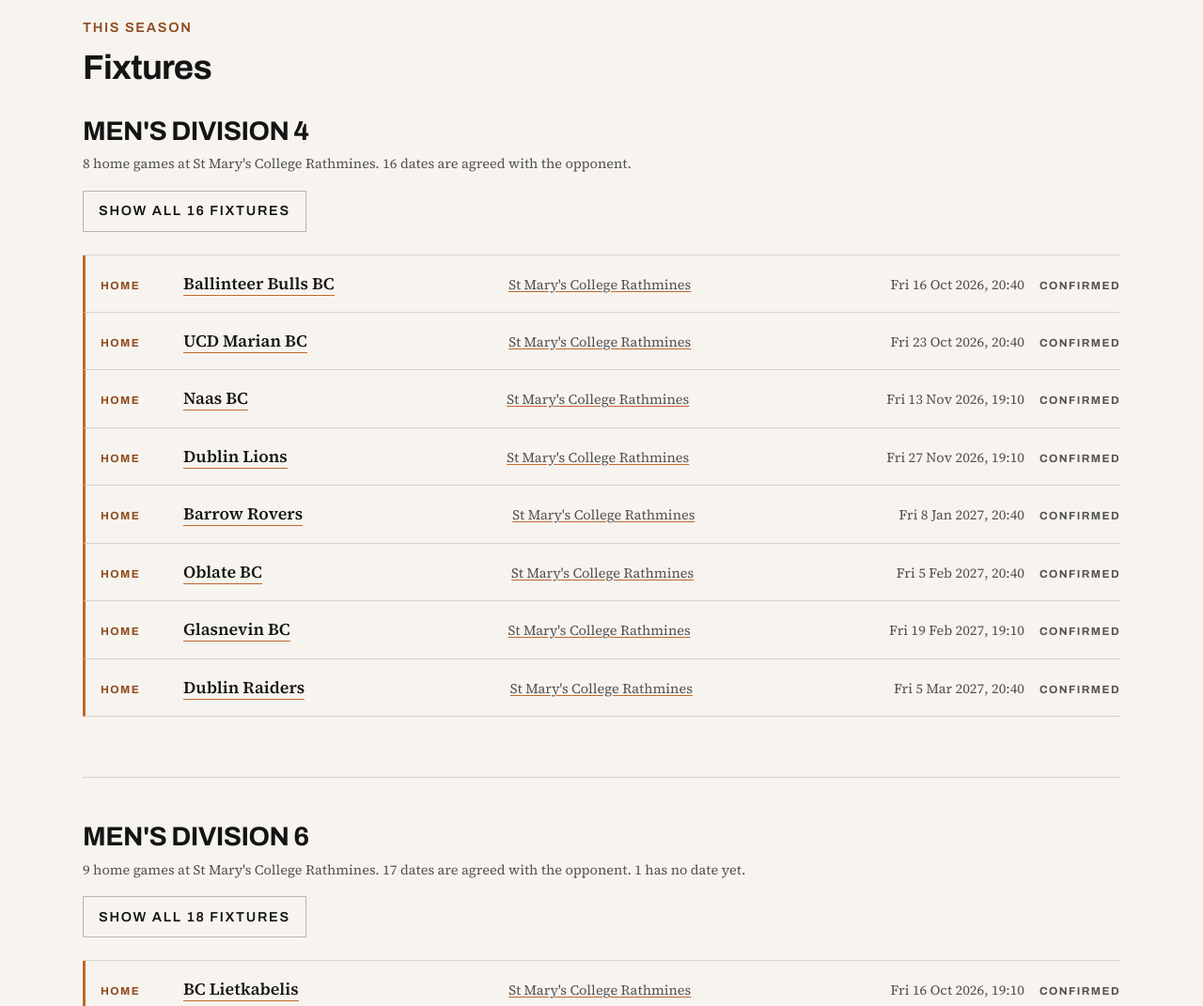
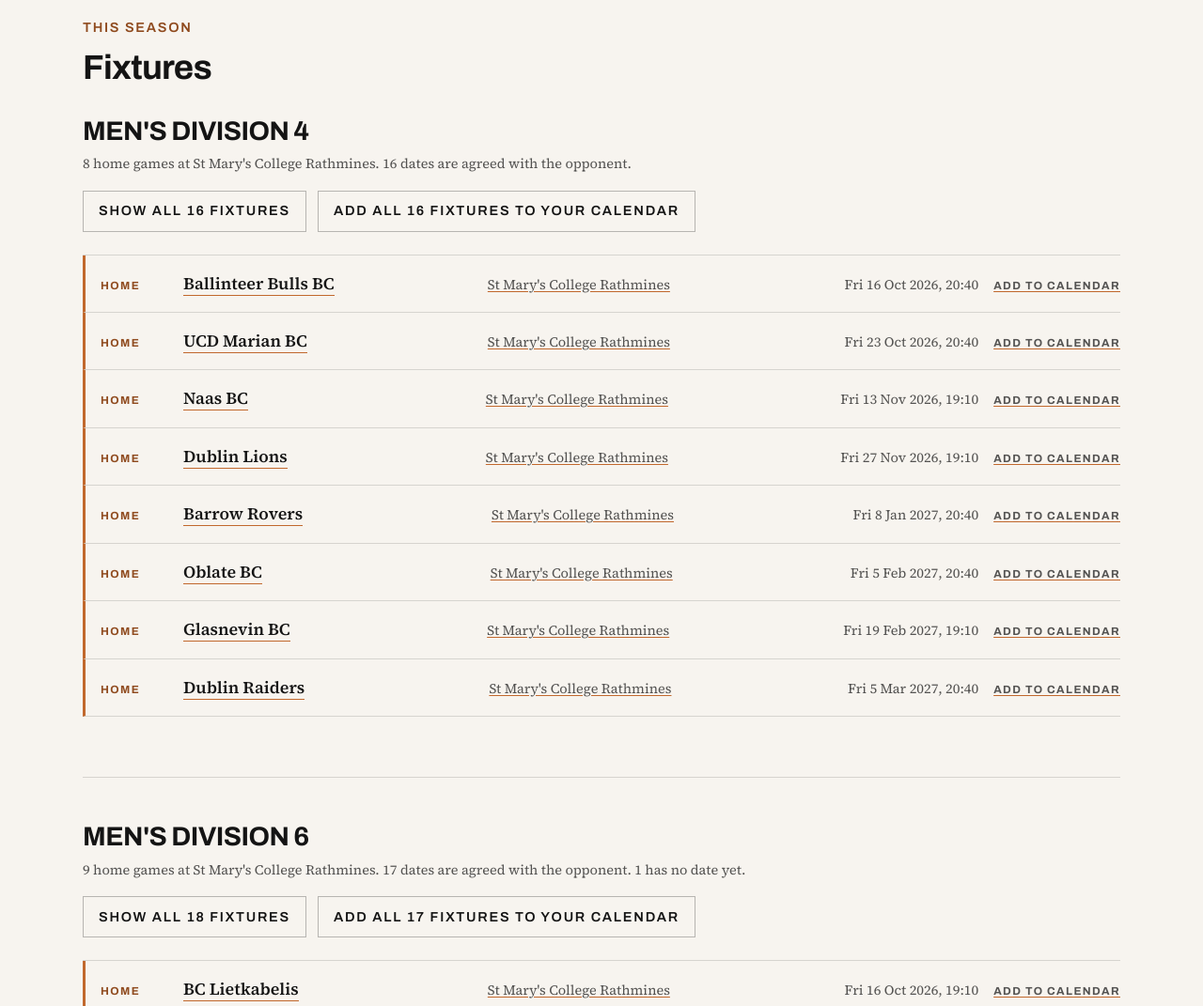
Before and after one commit to iddodi33/rbc-website, a plain HTML site: page index.html in a window 1280 px wide. Shown: the part 2040-3111 px from the top of the page at 94% size. Drawn offline with Linux system fonts and the light colour scheme.

Commit message:
Fixtures: date order, club and map links, add-to-calendar per game and per squad

```diff
--- a/css/layout.css
+++ b/css/layout.css
@@ -971,6 +971,33 @@
   color: var(--text-muted);        /* 6.9:1 on paper */
 }
 
+/* The calendar link takes the status slot on a confirmed row. Same caps
+   styling as the badge, underlined in accent so it reads as a link. */
+.fixture__cal {
+  color: var(--text);
+  text-decoration: underline;
+  text-decoration-color: var(--accent);
+  text-underline-offset: 0.2em;
+}
+
+.fixture__cal:hover {
+  color: var(--accent);
+}
+
+/* The toggle and the whole-squad calendar link share one line above the
+   list. The link borrows the toggle's box so the pair reads as one kit. */
+.fixtures-actions {
+  display: flex;
+  flex-wrap: wrap;
+  align-items: center;
+  gap: var(--space-3);
+  margin: 0;
+}
+
+a.fixtures-calendar {
+  text-decoration: none;
+}
+
 /* The date of an offered slot is not a fact yet, so it does not get to look
    like one. Same muted weight as the venue beside it, never bolder. */
 .fixture--provisional .fixture__date {
--- a/index.html
+++ b/index.html
@@ -625,7 +625,7 @@
         return /^\d{2}:\d{2}$/.test(String(t)) ? String(t) : null;
       }
 
-      function row(fixture) {
+      function row(fixture, divisionLabel) {
         var isHome = fixture.home === true;
         var dateText = fixture.date ? formatDate(fixture.date) : null;
         var timeText = fixture.time ? formatTime(fixture.time) : null;
@@ -668,10 +668,21 @@
         var isConfirmed = fixture.status === "confirmed";
         li.className += isConfirmed ? " fixture--confirmed" : " fixture--provisional";
 
-        var badge = el("span", "fixture__status");
-        badge.appendChild(label("Status: "));
-        badge.appendChild(document.createTextNode(isConfirmed ? "Confirmed" : "Provisional"));
-        li.appendChild(badge);
+        /* A confirmed fixture offers itself as a calendar event in the status
+           slot; a provisional one still says so, since a date that moves is
+           worse in a calendar than on a page. */
+        var ev = isConfirmed ? icsEvent(fixture, divisionLabel) : null;
+        if (ev) {
+          var cal = icsLink("Add to calendar", "fixture__status fixture__cal", [ev],
+            "rathmines" + String(fixture.date).replace(/-/g, "") + ".ics");
+          cal.appendChild(label(", " + (fixture.opponent || "") + " on " + dateText));
+          li.appendChild(cal);
+        } else {
+          var badge = el("span", "fixture__status");
+          badge.appendChild(label("Status: "));
+          badge.appendChild(document.createTextNode(isConfirmed ? "Confirmed" : "Provisional"));
+          li.appendChild(badge);
+        }
 
         var venue = el("span", "fixture__venue");
         venue.appendChild(label("Venue: "));
@@ -767,7 +778,7 @@
            it hides the away rows in place. */
         var list = el("ul", "fixture-list is-home-only");
         list.id = titleId + "-list";
-        fixtures.slice().sort(byDate).forEach(function (f) { list.appendChild(row(f)); });
+        fixtures.slice().sort(byDate).forEach(function (f) { list.appendChild(row(f, division.label || "")); });
 
         var toggle = el("button", "fixtures-toggle");
         toggle.type = "button";
@@ -783,9 +794,100 @@
             : "Show all " + fixtures.length + " fixtures";
         });
 
-        section.appendChild(toggle);
+        var events = fixtures.filter(function (f) { return f.status === "confirmed"; })
+          .map(function (f) { return icsEvent(f, division.label || ""); })
+          .filter(Boolean);
+        var actions = el("p", "fixtures-actions");
+        actions.appendChild(toggle);
+        if (events.length) {
+          actions.appendChild(icsLink("Add all " + events.length + " fixtures to your calendar",
+            "fixtures-toggle fixtures-calendar", events,
+            "rathmines" + String(division.id || "squad").replace(/[^a-z0-9]/g, "") + "fixtures.ics"));
+        }
+        section.appendChild(actions);
         section.appendChild(list);
         return section;
+      }
+
+      /* ---- Calendar export. Each dated fixture becomes a VEVENT, 90 minutes
+         long, in Europe/Dublin time. One .ics per row, and one per squad with
+         every dated fixture. Built as Blob URLs, nothing leaves the browser. */
+      var ICS_TZ = [
+        "BEGIN:VTIMEZONE",
+        "TZID:Europe/Dublin",
+        "BEGIN:STANDARD",
+        "DTSTART:19701025T020000",
+        "RRULE:FREQ=YEARLY;BYMONTH=10;BYDAY=-1SU",
+        "TZOFFSETFROM:+0100",
+        "TZOFFSETTO:+0000",
+        "END:STANDARD",
+        "BEGIN:DAYLIGHT",
+        "DTSTART:19700329T010000",
+        "RRULE:FREQ=YEARLY;BYMONTH=3;BYDAY=-1SU",
+        "TZOFFSETFROM:+0000",
+        "TZOFFSETTO:+0100",
+        "END:DAYLIGHT",
+        "END:VTIMEZONE"
+      ].join("\r\n");
+
+      function icsEscape(text) {
+        return String(text).replace(/\\/g, "\\\\").replace(/;/g, "\\;").replace(/,/g, "\\,").replace(/\r?\n/g, "\\n");
+      }
+      function icsStamp(iso, time) {
+        return String(iso).replace(/-/g, "") + "T" + String(time || "00:00").replace(":", "") + "00";
+      }
+      function addMinutes(iso, time, minutes) {
+        var m = /^(\d{4})-(\d{2})-(\d{2})$/.exec(String(iso));
+        var t = /^(\d{2}):(\d{2})$/.exec(String(time || "00:00"));
+        if (!m || !t) { return null; }
+        var d = new Date(Date.UTC(+m[1], +m[2] - 1, +m[3], +t[1], +t[2] + minutes));
+        function two(n) { return (n < 10 ? "0" : "") + n; }
+        return d.getUTCFullYear() + two(d.getUTCMonth() + 1) + two(d.getUTCDate()) +
+               "T" + two(d.getUTCHours()) + two(d.getUTCMinutes()) + "00";
+      }
+      function icsEvent(fixture, divisionLabel) {
+        if (!fixture.date || !/^\d{2}:\d{2}$/.test(String(fixture.time || ""))) { return null; }
+        var isHome = fixture.home === true;
+        var title = isHome
+          ? "Rathmines BC v " + fixture.opponent
+          : fixture.opponent + " v Rathmines BC";
+        var where = fixture.venueAddress || fixture.venue || "";
+        var uid = "rbc-" + String(fixture.date) + "-" + String(fixture.opponent).toLowerCase().replace(/[^a-z0-9]+/g, "-") + "@rathminesbc.ie";
+        return [
+          "BEGIN:VEVENT",
+          "UID:" + uid,
+          "DTSTAMP:" + icsStamp(fixture.date, fixture.time) + "Z",
+          "DTSTART;TZID=Europe/Dublin:" + icsStamp(fixture.date, fixture.time),
+          "DTEND;TZID=Europe/Dublin:" + addMinutes(fixture.date, fixture.time, 90),
+          "SUMMARY:" + icsEscape(title + " (" + divisionLabel + ")"),
+          "LOCATION:" + icsEscape(where),
+          "DESCRIPTION:" + icsEscape((isHome ? "Home" : "Away") + " game, " + divisionLabel + "." +
+            (fixture.mapUrl ? " Map: " + fixture.mapUrl : "")),
+          "END:VEVENT"
+        ].join("\r\n");
+      }
+      function icsFile(events) {
+        return [
+          "BEGIN:VCALENDAR",
+          "VERSION:2.0",
+          "PRODID:-//Rathmines Basketball Club//Fixtures//EN",
+          "CALSCALE:GREGORIAN",
+          "METHOD:PUBLISH",
+          ICS_TZ,
+          events.join("\r\n"),
+          "END:VCALENDAR",
+          ""
+        ].join("\r\n");
+      }
+      function icsLink(text, className, events, filename) {
+        var a = el("a", className, text);
+        if (window.URL && window.Blob) {
+          a.href = URL.createObjectURL(new Blob([icsFile(events)], { type: "text/calendar;charset=utf-8" }));
+        } else {
+          a.href = "data:text/calendar;charset=utf-8," + encodeURIComponent(icsFile(events));
+        }
+        a.download = filename;
+        return a;
       }
 
       var CLUBS = null;
```
